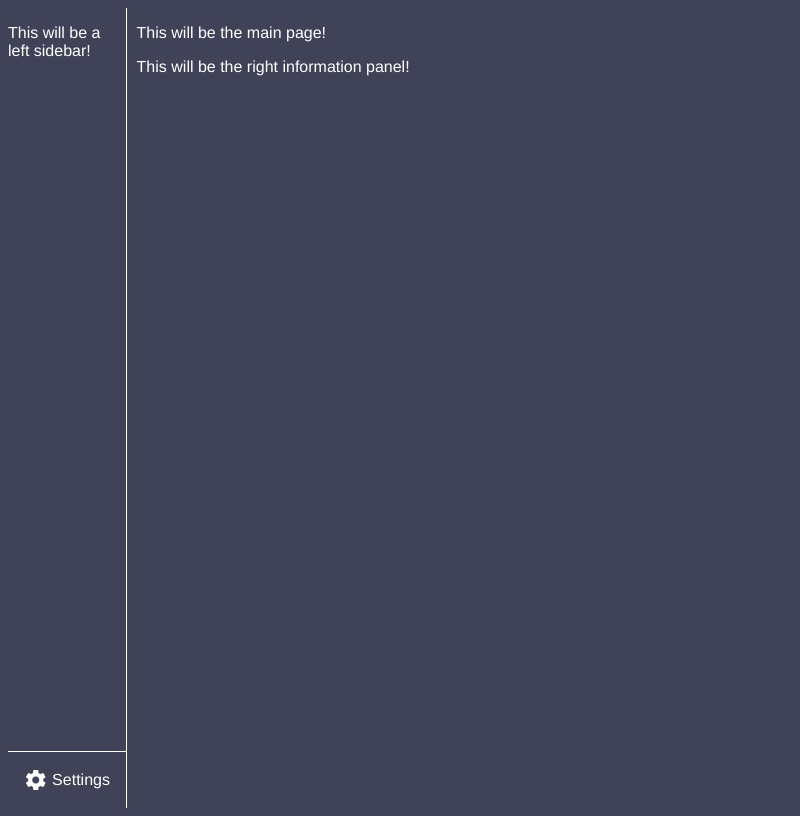
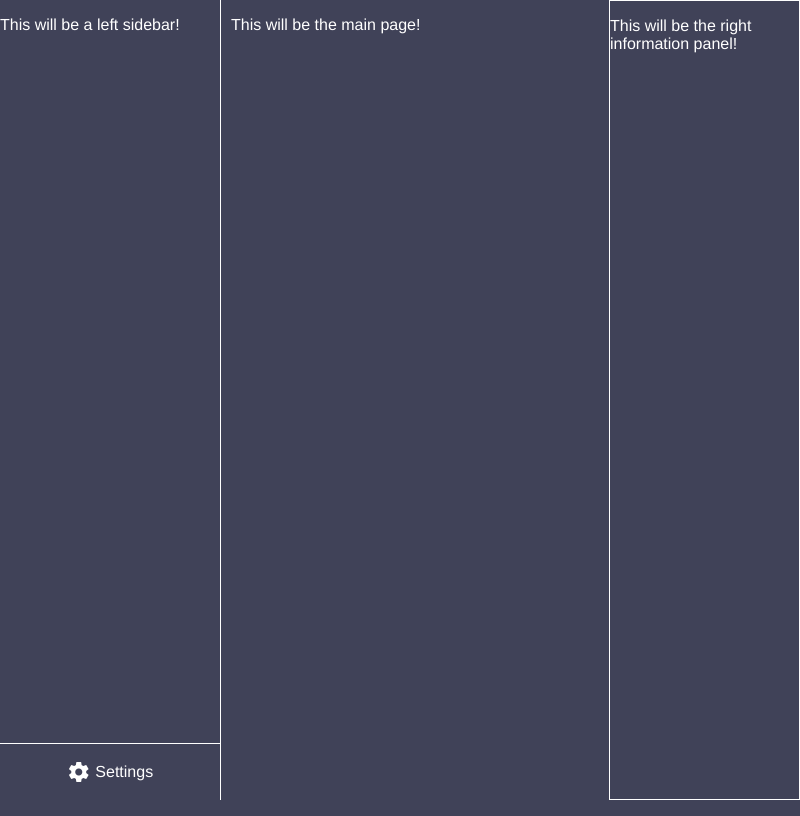
Before and after one commit to alicethefemme/nea-client, an Electron app: page index.html in a window 800 px wide. Drawn offline with Linux system fonts and the light colour scheme.

Commit message:
Fixed content to align the content properly. Work to do on the right items and ensuring they are shown only on correct window width.

```diff
--- a/index.html
+++ b/index.html
@@ -19,7 +19,7 @@
     </div>
 </div>
 
-<div class="right">
+<div id="right">
     <!-- Content div to show the main content and graphs of the page -->
     <div id="content">
         <p> This will be the main page! </p>
--- a/styles/index.css
+++ b/styles/index.css
@@ -1,21 +1,19 @@
 
 body {
     display: flex;
+    margin: 0;
 }
 
 #sidebar {
+    min-width: 220px;
+    max-width: 300px;
     width: 15%;
     height: 100vh;
-    margin-left: 0;
     margin-right: 10px;
 
     border-right: 1px solid rgb(255, 255, 255);
 
     position: relative; /* required to configure the settings div to be in the bottom left.*/
-}
-
-#right {
-    width: 80%;
 }
 
 #sidebar-settings-button {
@@ -25,13 +23,34 @@ body {
 
     /* set the style of the div */
     width: 100%;
-    height: 7vh;
+    height: 7%;
     border-top: 1px solid rgb(255, 255, 255);
 
     /* set the spans to be in the middle */
     display: grid;
     align-items: center;
 }
+
 #sidebar-settings-button span {
     vertical-align: middle;
 }
+
+#right {
+    /*Align items in row orientation*/
+    display: flex;
+    flex-direction: row;
+
+    /*Set the height and the width of the div.*/
+    height: 100vh;
+    width: 100%;
+}
+
+#content {
+    width: 100%;
+}
+
+#info-panel {
+    margin-right: 0;
+    width: 50%;
+    border: 1px solid rgb(255, 255, 255);
+}
```
